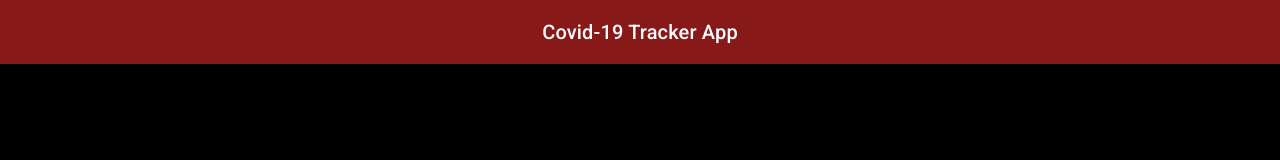
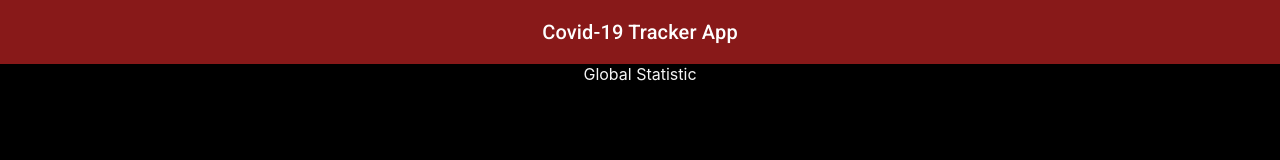
Before and after one commit to taha26/Covid-19-Tracker-App, a React (Create React App) app: page / in a window 1280 px wide. Shown: the top 160 px of the page. Built offline with nearby package versions, Linux system fonts and the light colour scheme.

Commit message:
New Component Created

```diff
--- a/src/App.js
+++ b/src/App.js
@@ -3,11 +3,13 @@ import './App.css';
 // Importing Components
 
 import Header from "./Components/Header";
+import {GlobalStatistic} from "./Components/GlobalStatistic";
 
 function App() {
   return (
     <div className="App">
       <Header/>
+      <GlobalStatistic/>
     </div>
   );
 }
--- /dev/null
+++ b/src/Components/GlobalStatistic.js
@@ -0,0 +1,7 @@
+import React from "react";
+
+export const GlobalStatistic=()=>{
+    return(
+<div>Global Statistic</div>
+    );
+}
```
